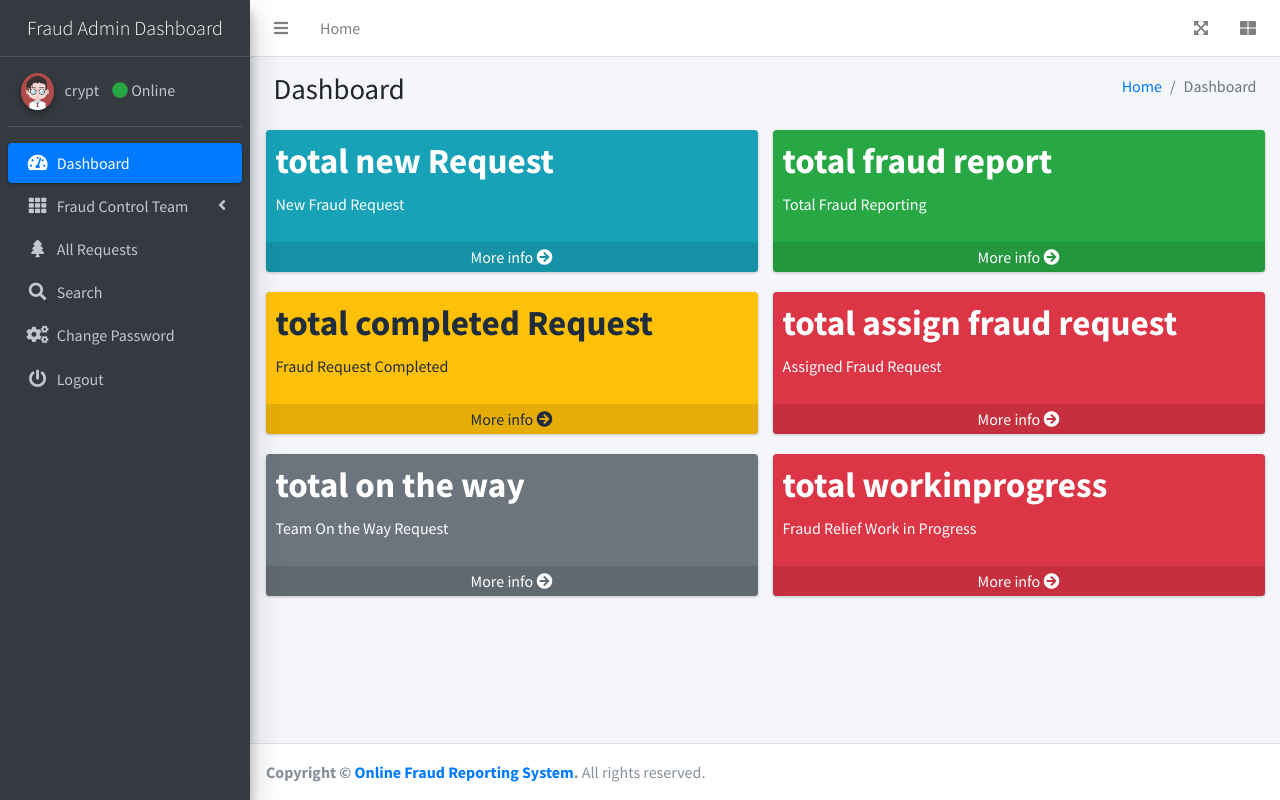
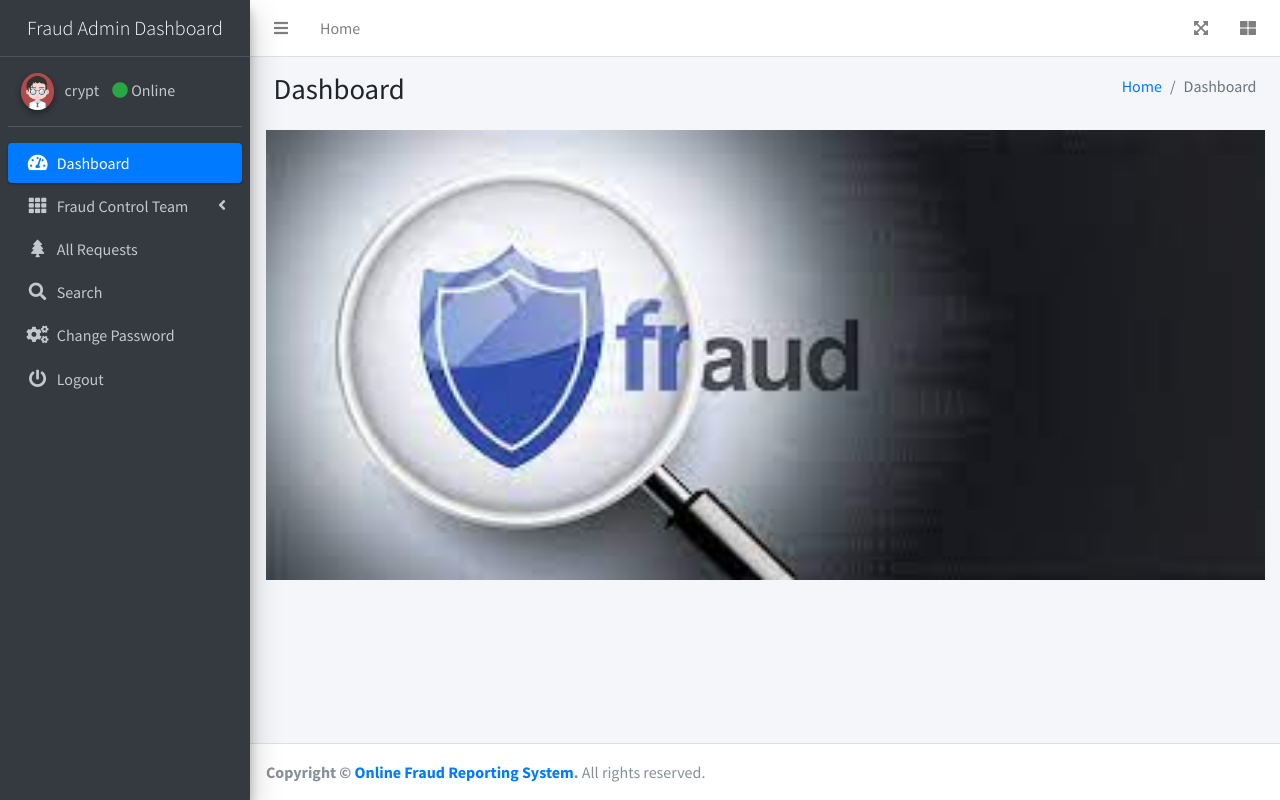
Before and after one commit to SoftCysec/Fraud-Report-Site, a Django app: page /dashboard/ in a window 1280 px wide. Run offline with Django 3.2, Linux system fonts and the light colour scheme; a user stored in the database is signed in; some libraries are stand-ins or nearby versions.

Commit message:
View Status Modified

```diff
--- a/ReportSystem/forms.py
+++ b/ReportSystem/forms.py
@@ -48,4 +48,4 @@ class UserForm(UserCreationForm):
 
     class Meta:
         model = User
-        fields = ['username','email','first_name','last_name','password1','password2','groups']
+        fields = "__all__"
--- a/ReportSystem/models.py
+++ b/ReportSystem/models.py
@@ -25,6 +25,9 @@ class Fraudreport(models.Model):
     def __str__(self):
         return self.fullName
 
+    class Meta:
+        db_table = "fraudreport"
+
 class ReportHistory(models.Model):
     fraudreport = models.ForeignKey(Fraudreport,on_delete=models.CASCADE,null=True)
     status = models.CharField(max_length=200,null=True)
--- a/ReportSystem/templates/admin/dashboard.html
+++ b/ReportSystem/templates/admin/dashboard.html
@@ -25,92 +25,7 @@
 
 			<div class="container-fluid">
 					<!-- Small boxes (Stat box) -->
-					<div class="row">
-						<div class="col-lg-6 col-6">
-							<!-- small box -->
-							<div class="small-box bg-info">
-								<div class="inner">
-									<h3>total new Request</h3>
-									<p>New Fraud Request</p>
-								</div>
-								<a href="#" class="small-box-footer">More info <i
-									class="fas fa-arrow-circle-right"></i></a>
-							</div>
-						</div>
-
-						<!-- ./col -->
-						<div class="col-lg-6 col-6">
-							<!-- small box -->
-							<div class="small-box bg-success">
-								<div class="inner">
-									<h3>total fraud report</h3>
-									<p>Total Fraud Reporting</p>
-								</div>
-								<a href="#" class="small-box-footer">More info <i
-									class="fas fa-arrow-circle-right"></i></a>
-							</div>
-						</div>
-						<!-- ./col -->
-						<div class="col-lg-6 col-6">
-							<!-- small box -->
-							<div class="small-box bg-warning">
-								<div class="inner">
-									<h3>total completed Request</h3>
-									<p>Fraud Request Completed</p>
-								</div>
-								<a href="#" class="small-box-footer">More
-									info <i class="fas fa-arrow-circle-right"></i>
-								</a>
-							</div>
-						</div>
-						<!-- ./col -->
-						<div class="col-lg-6 col-6">
-							<!-- small box -->
-							<div class="small-box bg-danger">
-								<div class="inner">
-									<h3>total assign fraud request</h3>
-									<p>Assigned Fraud Request</p>
-								</div>
-								<a href="#" class="small-box-footer">More info <i
-									class="fas fa-arrow-circle-right"></i></a>
-							</div>
-						</div>
-						<!-- ./col -->
-
-						<!-- ./col -->
-						<div class="col-lg-6 col-6">
-
-							<!-- small box -->
-							<div class="small-box bg-secondary">
-								<div class="inner">
-									<h3>total on the way</h3>
-									<p>Team On the Way Request</p>
-								</div>
-								<a href="#" class="small-box-footer">More info
-									<i class="fas fa-arrow-circle-right"></i>
-								</a>
-							</div>
-						</div>
-						<!-- ./col -->
-
-						<!-- ./col -->
-						<div class="col-lg-6 col-6">
-
-							<!-- small box -->
-							<div class="small-box bg-danger">
-								<div class="inner">
-									<h3>total workinprogress</h3>
-									<p>Fraud Relief Work in Progress</p>
-								</div>
-								<a href="#" class="small-box-footer">More
-									info <i class="fas fa-arrow-circle-right"></i>
-								</a>
-							</div>
-						</div>
-						<!-- ./col -->
-					</div>
-					<!-- /.row -->
-				</div>
+					<img src="{% static 'images/fr.jpeg' %}" style="width:100%; height:450px;">
 				<!-- /.container-fluid -->
 			</div>
 </section>
--- a/ReportSystem/templates/admin/search.html
+++ b/ReportSystem/templates/admin/search.html
@@ -70,7 +70,7 @@
                                 <td>{{i.mobileNumber}}</td>
                                 <td>{{i.location}}</td>
                                 <td>{{i.postingdate}}</td>
-                                <td><a class="btn btn-primary" href=""><i
+                                <td><a class="btn btn-primary" href="{% url 'status' %}"><i
                                         class="fa fa-eye"></i></a></td>
                             </tr>
                             {% endfor %}
--- a/ReportSystem/templates/reporting.html
+++ b/ReportSystem/templates/reporting.html
@@ -19,7 +19,6 @@
             <hr>
             <form method="post">
                 {% csrf_token %}
-                {% if user.is_authenticated %}
                 <div class="mb-3 row">
                     <label class="col-sm-2 col-form-label">Name</label>
                     <div class="col-sm-10">
@@ -48,7 +47,6 @@
                         <textarea name="Message" class="form-control" placeholder="Message...." required></textarea>
                     </div>
                 </div>
-                {% endif %}
                 <button type="submit" class="btn btn-primary float-right">Submit</button>
             </form>
         </div>
--- a/ReportSystem/templates/viewStatus.html
+++ b/ReportSystem/templates/viewStatus.html
@@ -37,6 +37,7 @@
                 <th>Name</th>
                 <th>Mobile Number</th>
                 <th>Location</th>
+                <th>Message</th>
             </tr>
             </thead>
 
@@ -47,7 +48,7 @@
                 <td>{{i.fullName}}</td>
                 <td>{{i.mobileNumber}}</td>
                 <td>{{i.location}}</td>
-                <td>{{i.postingdate}}</td>
+                <td>{{i.message}}</td>
             </tr>
             {% endfor %}
             </tbody>
--- a/ReportSystem/views.py
+++ b/ReportSystem/views.py
@@ -52,7 +52,8 @@ class LogoutView(View):
         return redirect('account_login')
 
 def status(request):
-    return render(request, 'viewStatusDetails.html')
+    fraudreport = Fraudreport.objects.all()
+    return render(request, 'viewStatusDetails.html', {'fraudreport':fraudreport})
 
 def reporting(request):
     error = ""
```
Also changed, not shown: ReportSystem/templates/viewStatusDetails.html (added, +55 -0 lines), ReportSystem/migrations/0002_auto_20221129_0824.py (added), ReportSystem/static/images/fr.jpeg (added), db.sqlite3.
